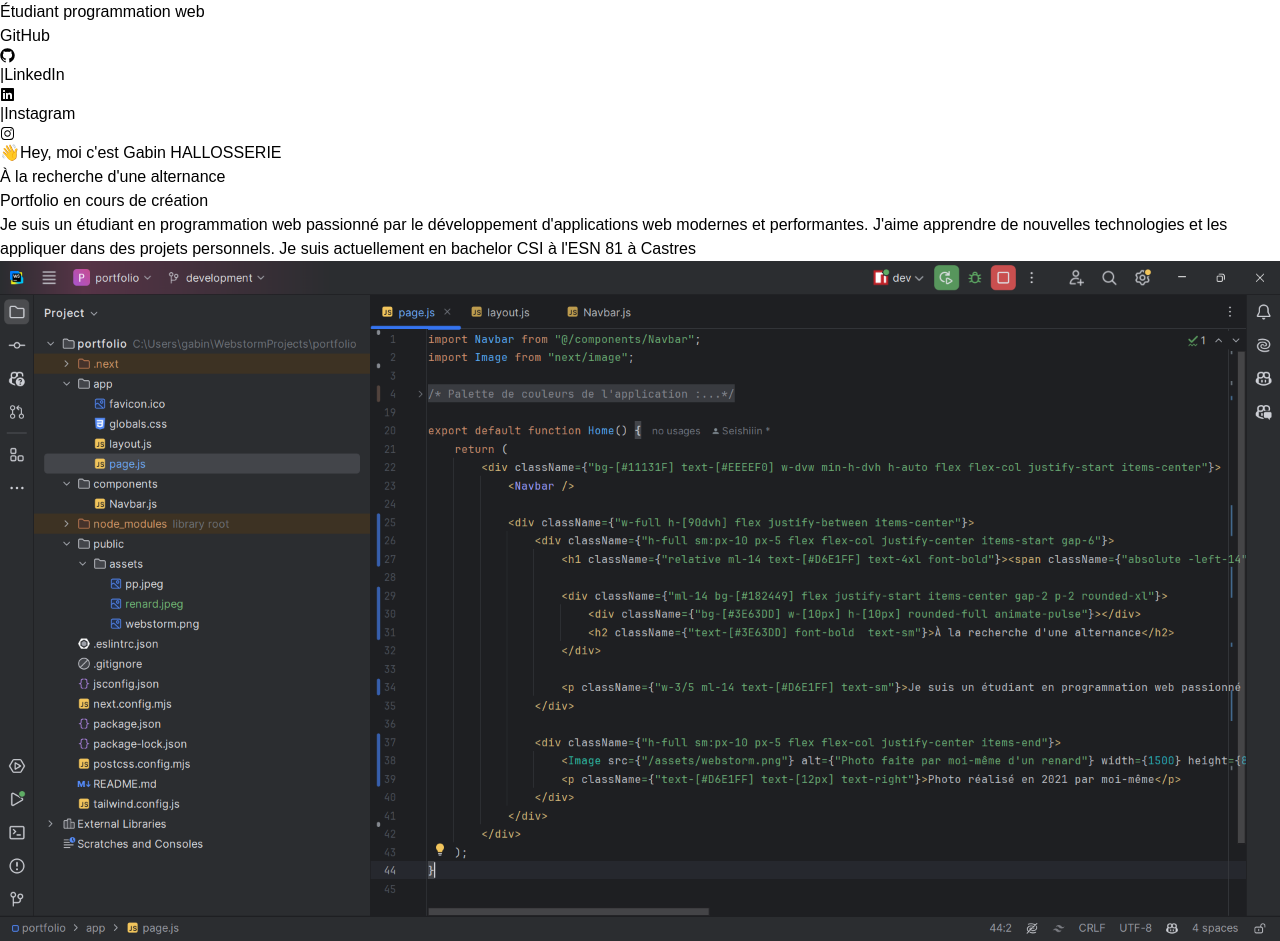
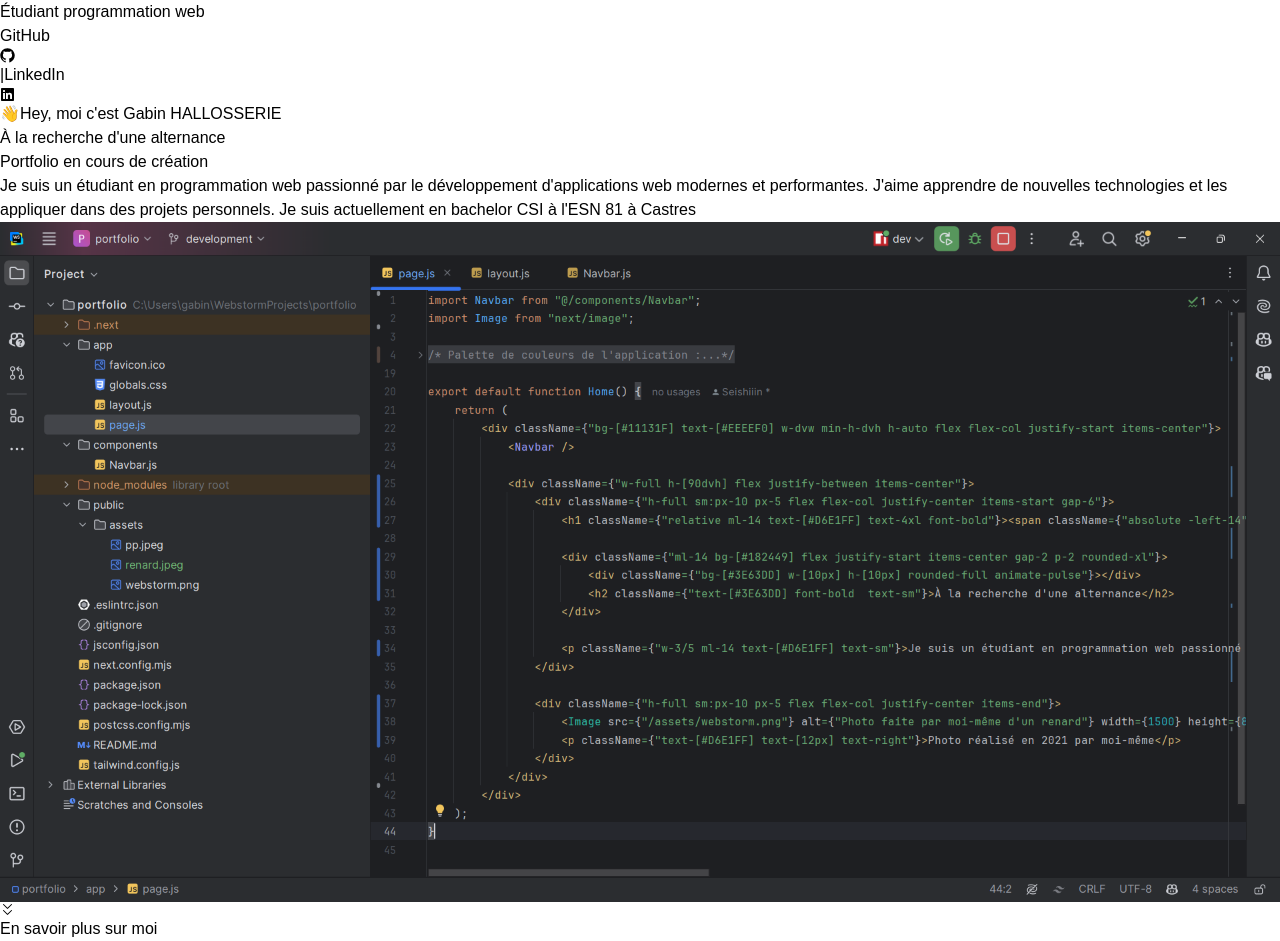
Before and after one commit to Seishiiin/portfolio, a Next.js app: page / in a window 1280 px wide. Shown: the part 1304-2245 px from the top of the page. Built offline with nearby package versions, Linux system fonts and the light colour scheme; a web font is replaced by a local one.

Commit message:
update README.md

```diff
--- a/app/page.js
+++ b/app/page.js
@@ -1,5 +1,6 @@
 import Navbar from "@/components/Navbar";
 import Image from "next/image";
+import {DoubleArrowDownIcon} from "@radix-ui/react-icons";
 
 /*
 Palette de couleurs de l'application :
@@ -38,19 +39,21 @@ export default function Home() {
                         </div>
                     </div>
 
-                    <p className={"w-3/5 ml-14 text-[#D6E1FF] text-sm"}>Je suis un étudiant en programmation web passionné par le développement d&apos;applications web modernes et performantes. J&apos;aime apprendre de nouvelles technologies et les appliquer dans des projets personnels. Je suis actuellement en bachelor CSI à l&apos;ESN 81 à Castres</p>
+                    <p className={"sm:w-3/5 w-full ml-14 sm:pr-0 pr-14 text-[#D6E1FF] text-sm"}>Je suis un étudiant en programmation web passionné par le développement d&apos;applications web modernes et performantes. J&apos;aime apprendre de nouvelles technologies et les appliquer dans des projets personnels. Je suis actuellement en bachelor CSI à l&apos;ESN 81 à Castres</p>
                 </div>
 
                 <div className={"hidden xl:flex h-full sm:px-10 px-5 flex-col justify-center items-end"}>
                     <Image src={"/assets/webstorm.png"} alt={"Photo de mon environnement de développement"} width={1500} height={844} />
                 </div>
 
-               {/*<a href={"#"} className={"absolute w-[300px] text-center bottom-10 left-[calc(50%-150px)] transform -translate-x-1/2 flex justify-center items-center gap-5 animate-bounce"}>
+               <a href={"#projects"} className={"absolute w-[300px] text-center bottom-5 left-[calc(50%-150px)] transform -translate-x-1/2 flex justify-center items-center gap-5 animate-bounce"}>
                     <DoubleArrowDownIcon className={"w-4 h-4 text-[#3E63DD]"} />
                     <p className={"text-[#D6E1FF] text-sm"}>En savoir plus sur moi</p>
                     <DoubleArrowDownIcon className={"w-4 h-4 text-[#3E63DD]"} />
-                </a>*/}
+                </a>
             </div>
+
+            <div id={"projects"} className={"w-full h-dvh flex flex-col justify-start items-center"}></div>
         </div>
     );
 }
--- a/components/Navbar.js
+++ b/components/Navbar.js
@@ -1,11 +1,11 @@
-"use client";
-
 import Image from "next/image";
 import Link from "next/link";
 
-import { GitHubLogoIcon, LinkedInLogoIcon, InstagramLogoIcon } from "@radix-ui/react-icons";
+import { GitHubLogoIcon, LinkedInLogoIcon } from "@radix-ui/react-icons";
 
 export default function Navbar() {
+
+
     return (
         <div className={"bg-[#11131F] text-[#D6E1FF] w-dvw h-[10dvh] sm:px-10 px-5 flex justify-between items-center"}>
             <div className={"flex justify-start items-center"}>
@@ -28,13 +28,6 @@ export default function Navbar() {
                     <span className={"hidden md:block hover:text-[#9EB1FF]"}>LinkedIn</span>
                     <span className={"block md:hidden hover:text-[#9EB1FF]"}><LinkedInLogoIcon /></span>
                 </Link>
-
-                <span className={"hidden md:block"}>|</span>
-
-                <Link href={"https://www.instagram.com/gabin.hls/"} target={"_blank"} className={"flex justify-center items-center gap-5"}>
-                    <span className={"hidden md:block hover:text-[#9EB1FF]"}>Instagram</span>
-                    <span className={"block md:hidden hover:text-[#9EB1FF]"}><InstagramLogoIcon /></span>
-                </Link>
             </div>
         </div>
     )
```
Also changed, not shown: 1 other file (tests, documents, lock files or other folders).
